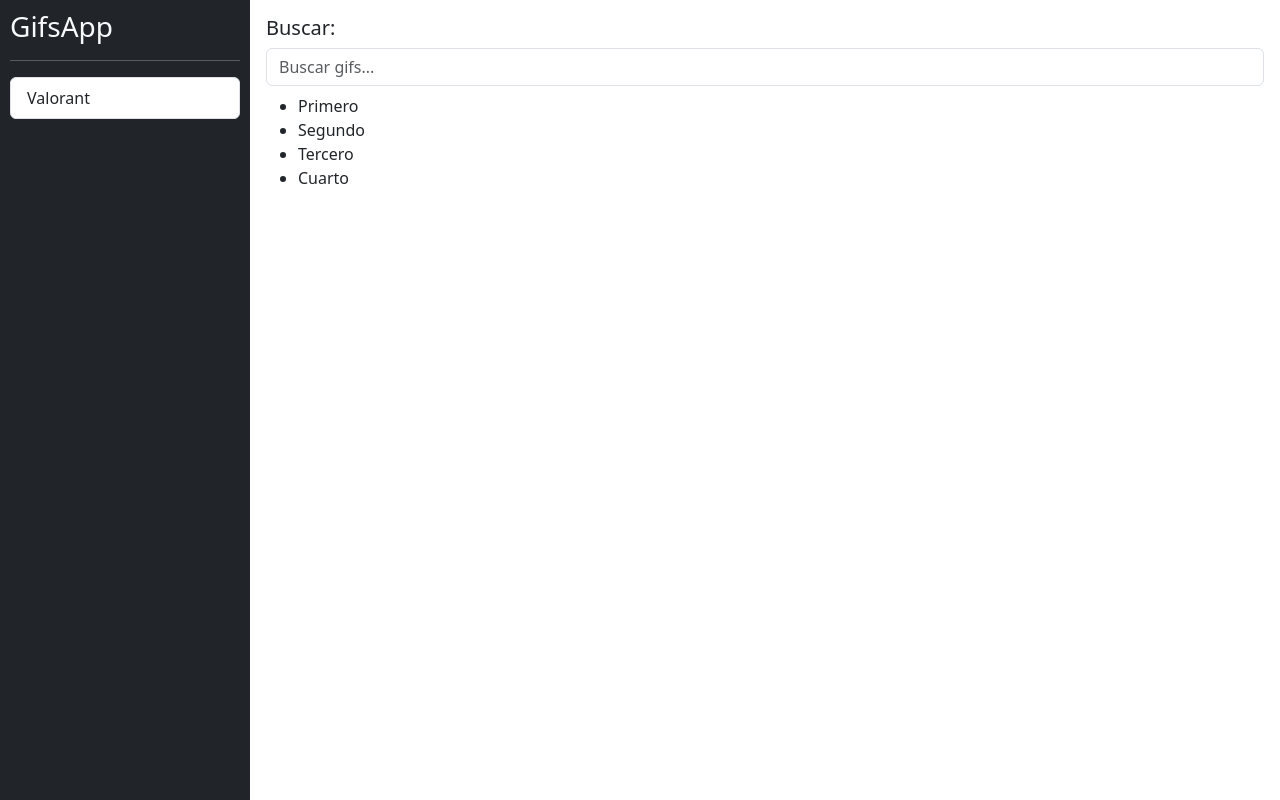
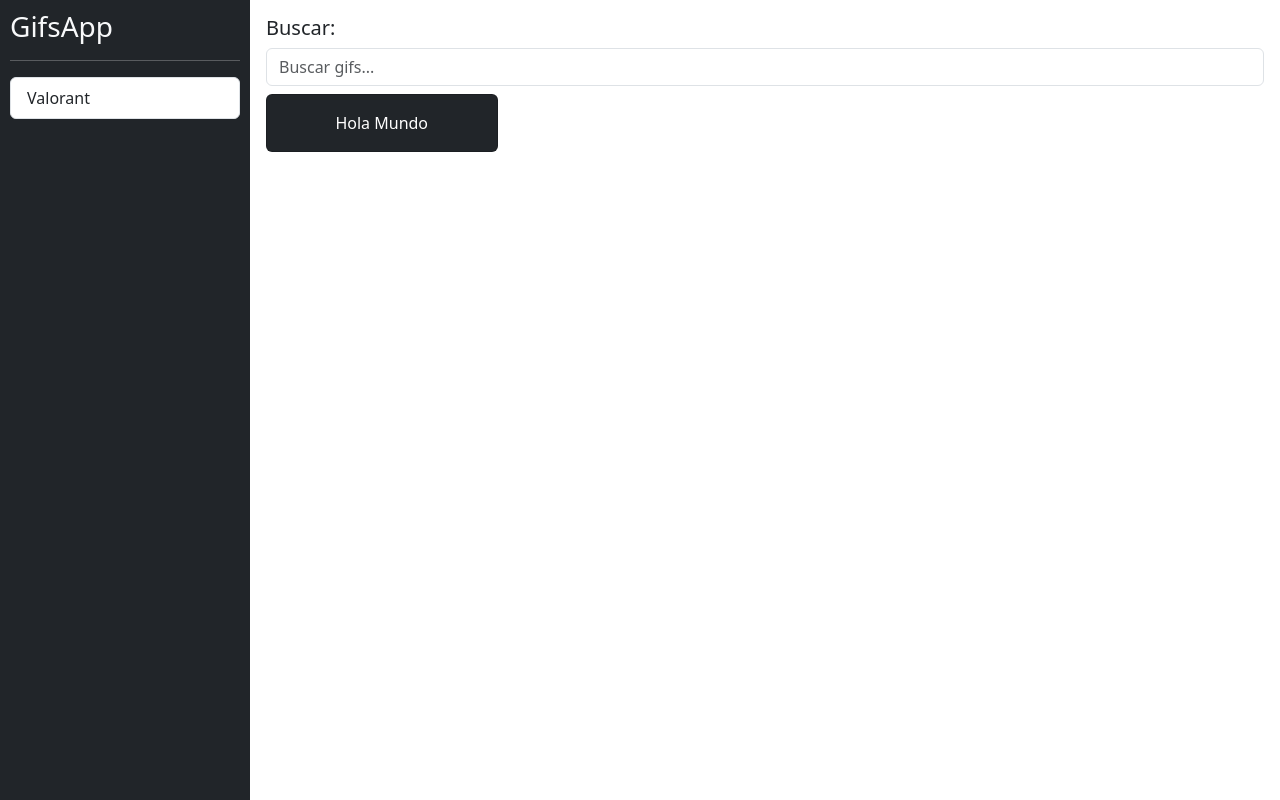
Before and after one commit to chalscc/Angular-Gifs-App, an Angular app: page / in a window 1280 px wide. Built offline with nearby package versions, Linux system fonts and the light colour scheme.

Commit message:
Algunos cambios html

```diff
--- a/src/app/gifs/components/card-list/card-list.component.html
+++ b/src/app/gifs/components/card-list/card-list.component.html
@@ -1,6 +1,18 @@
-<ul>
-  <li>Primero</li>
-  <li>Segundo</li>
-  <li>Tercero</li>
-  <li>Cuarto</li>
-</ul>
+<div class="row">
+
+<div class="col-md-3 col-sm-6">
+  <div class="card mb-2 text-center bg-dark">
+
+    <!-- TODO: Crear imagen -->
+
+    <div class="card-body text-white">
+      <p class="card-text">
+        Hola Mundo
+      </p>
+    </div>
+
+
+  </div>
+</div>
+
+</div>
```
